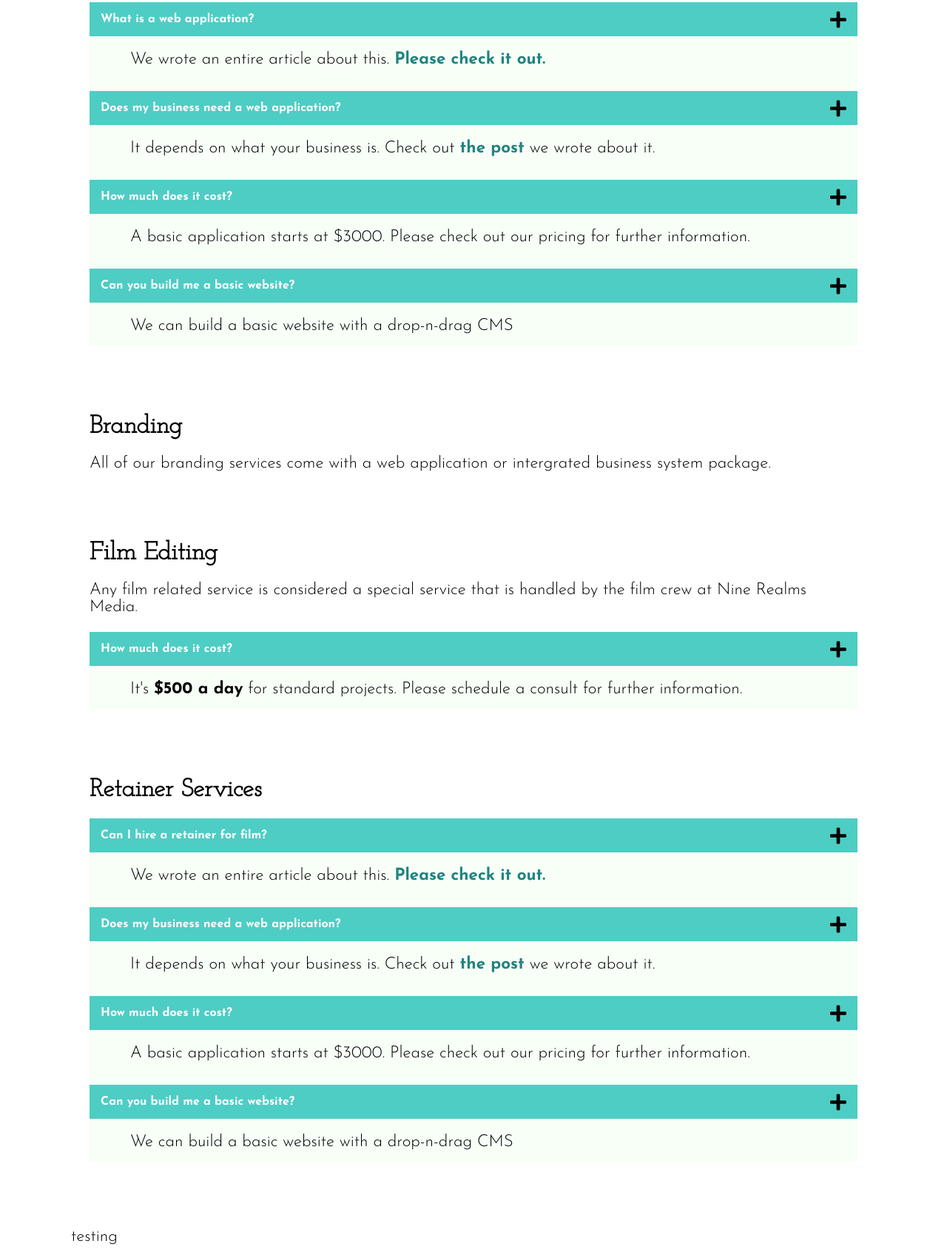
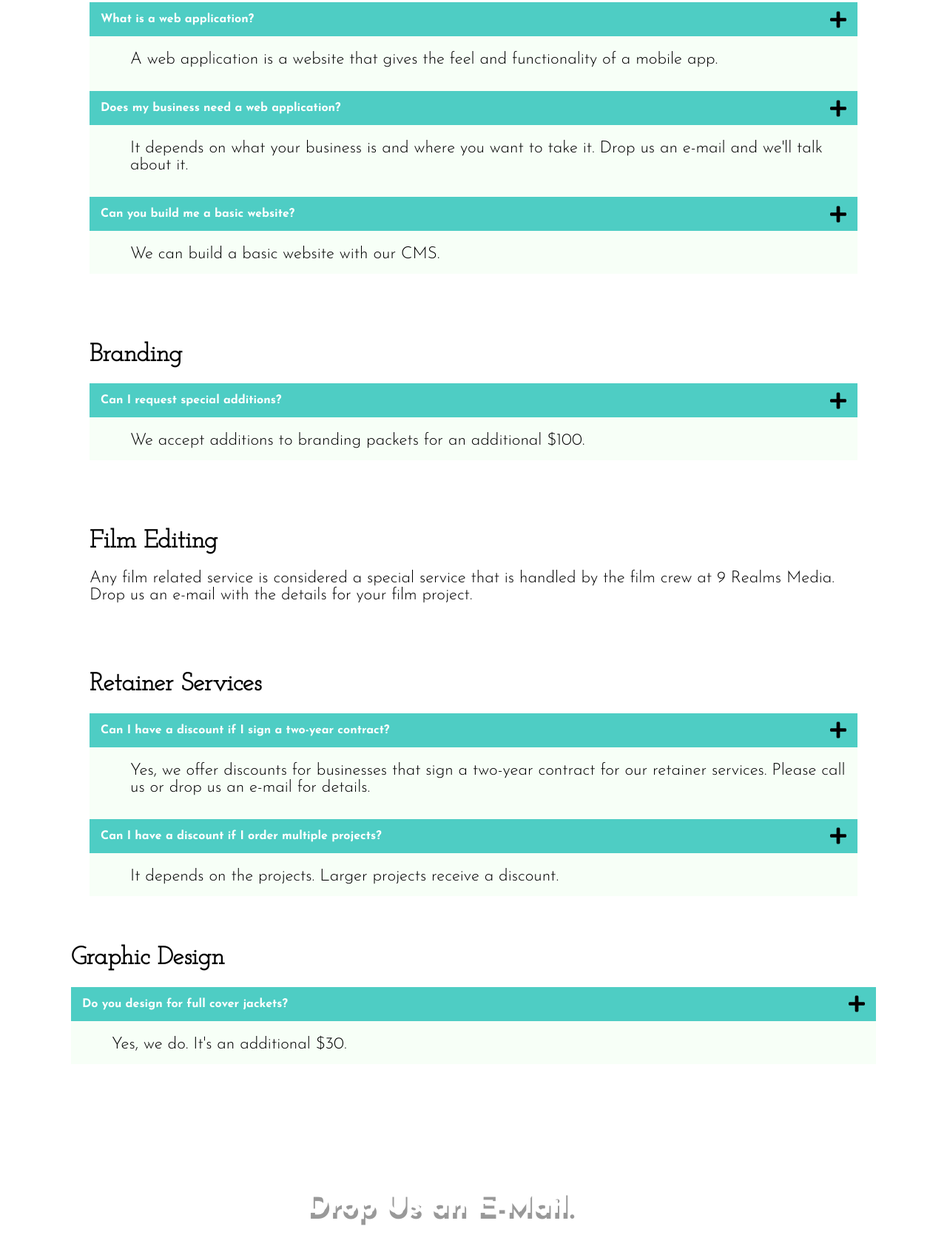
Before and after one commit to ninerealmsmedia/nine-realms, a Gatsby site: page /faqs in a window 1280 px wide. Shown: the part 960-2652 px from the top of the page at 74% size. Built offline with nearby package versions, Linux system fonts and the light colour scheme; Gatsby itself is replaced by a stand-in of ours.

Commit message:
Added New features

```diff
--- a/src/components/footer/footer.js
+++ b/src/components/footer/footer.js
@@ -34,6 +34,7 @@ const Footer = () => (
             <div className="box">
               <h3>Quick Links &rsaquo;</h3>
               <ul className="footer-links">
+                <li><Link to="/faqs" className="hvr-sweep-to-top">FAQs</Link></li>
                 <li><Link to="/coming-soon" className="hvr-sweep-to-top">Merchandise</Link></li>
                 <li><Link to="/coming-soon" className="hvr-sweep-to-top">Privacy Policy</Link></li>
               </ul>
--- a/src/pages/faqs.js
+++ b/src/pages/faqs.js
@@ -23,7 +23,7 @@ const FAQs = () => (
 
                                 <div className="col-xs-12 col-sm-12 col-md-12 col-lg-12">
                                     <div className="box">
-                                    <span style={{ fontSize: `3.5vw`, fontWeight: `bold`, color: `white`, }}><b>Live Chat is Available</b>.</span>
+                                    <a href="https://tawk.to/chat/5d3a5ba89b94cd38bbe9557c/1g5rk4k2o" target="_blank"><span style={{ fontSize: `3.5vw`, fontWeight: `bold`, color: `white`, }}><b>Live Chat is Available</b>.</span></a>
                                     </div>
                                 </div>
                         </div>
@@ -53,13 +53,11 @@ const FAQs = () => (
                         <h2 id="1">Web Application</h2>
                     <dl className="questions">
                             <dt>What is a web application?</dt>
-                                <dd>We wrote an entire article about this. <Link to="/">Please check it out.</Link></dd>
+                                <dd>A web application is a website that gives the feel and functionality of a mobile app.</dd>
                             <dt>Does my business need a web application?</dt>
-                                <dd>It depends on what your business is. Check out <Link to="/">the post</Link> we wrote about it.</dd>
-                            <dt>How much does it cost?</dt>
-                                <dd>A basic application starts at $3000. Please check out our pricing for further information.</dd>
+                                <dd>It depends on what your business is and where you want to take it. Drop us an e-mail and we'll talk about it.</dd>
                             <dt>Can you build me a basic website?</dt>
-                                <dd>We can build a basic website with a drop-n-drag CMS</dd>
+                                <dd>We can build a basic website with our CMS.</dd>
                         </dl>
                     </div>
                 </div>
@@ -69,7 +67,10 @@ const FAQs = () => (
                     <div className="col-xs-12 col-sm-12-col-md-12 col-lg-12">
                         <div className="box">
                             <h2 id="2">Branding</h2>
-                            <p>All of our branding services come with a web application or intergrated business system package.</p>
+                            <dl className="questions">
+                            <dt>Can I request special additions?</dt>
+                                <dd>We accept additions to branding packets for an additional $100.</dd>
+                        </dl>
                         </div>
                     </div>
                 </div>
@@ -78,11 +79,8 @@ const FAQs = () => (
                     <div className="col-xs-12 col-sm-12-col-md-12 col-lg-12">
                         <div className="box">
                             <h2 id="3">Film Editing</h2>
-                            <p>Any film related service is considered a special service that is handled by the film crew at Nine Realms Media.</p>
-                        <dl className="questions">
-                                <dt>How much does it cost?</dt>
-                                    <dd>It's <b>$500 a day</b> for standard projects. Please schedule a consult for further information.</dd>
-                            </dl>
+                            <p>Any film related service is considered a special service that is handled by the film crew at 9 Realms Media. Drop us an e-mail with the details for your film project.</p>
+
                         </div>
                     </div>
                 </div>
@@ -92,21 +90,21 @@ const FAQs = () => (
                         <div className="box">
                             <h2 id="2">Retainer Services</h2>
                         <dl className="questions">
-                                <dt>Can I hire a retainer for film?</dt>
-                                    <dd>We wrote an entire article about this. <Link to="/">Please check it out.</Link></dd>
-                                <dt>Does my business need a web application?</dt>
-                                    <dd>It depends on what your business is. Check out <Link to="/">the post</Link> we wrote about it.</dd>
-                                <dt>How much does it cost?</dt>
-                                    <dd>A basic application starts at $3000. Please check out our pricing for further information.</dd>
-                                <dt>Can you build me a basic website?</dt>
-                                    <dd>We can build a basic website with a drop-n-drag CMS</dd>
+                                <dt>Can I have a discount if I sign a two-year contract?</dt>
+                                    <dd>Yes, we offer discounts for businesses that sign a two-year contract for our retainer services. Please call us or drop us an e-mail for details.</dd>
+                                <dt>Can I have a discount if I order multiple projects?</dt>
+                                <dd>It depends on the projects. Larger projects receive a discount.</dd>
                             </dl>
                         </div>
                     </div>
                 </div>
 
                 <div className="tab-panel" id="5-panel">
-                    <p>testing</p>
+                    <h2 id="5">Graphic Design</h2>
+                    <dl className="questions">
+                            <dt>Do you design for full cover jackets?</dt>
+                                <dd>Yes, we do. It's an additional $30.</dd>
+                        </dl>
                 </div>
             </div>
 
```
Also changed, not shown: 1 other file.
